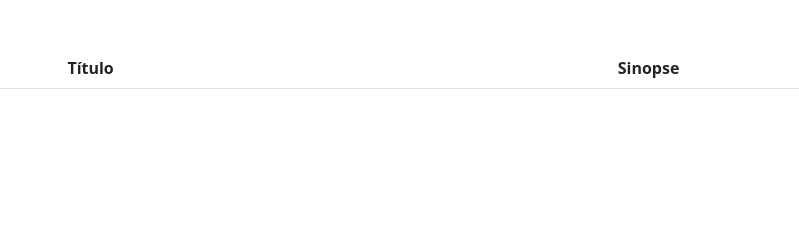
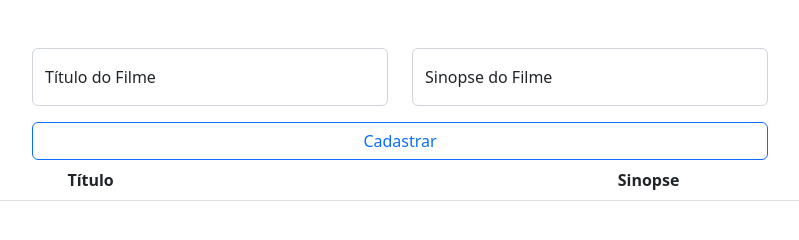
Before and after one commit to pedrocanova/02-10-2024-Projeto-Full-Stack---html-css-javascript, a website: page front/index.html in a window 1280 px wide. Shown: the whole page, without its empty margins (240-1039 px from the left). Drawn offline with nearby package versions, Linux system fonts and the light colour scheme; no server answers.

Commit message:
cadastro de filmes

```diff
--- a/front/index.html
+++ b/front/index.html
@@ -12,10 +12,23 @@
 <body onload="obterFilmes()">
   <div class="container mt-5">
     <div class="row justify-content-center">
-
+      <div class="col-md-8 col-lg-4">
+        <div class="form-floating mb-3">
+          <input type="text" class="form-control" id="tituloInput" placeholder="Título do Filme">
+          <label for="tituloInput">Título do Filme</label>
+        </div>
+      </div>
+      <div class="col-md-8 col-lg-4">
+        <div class="form-floating mb-3">
+          <input type="text" class="form-control" id="sinopseInput" placeholder="Sinopse do Filme">
+          <label for="sinopseInput">Sinopse do Filme</label>
+        </div>
+      </div>
     </div>
     <div class="row justify-content-center">
-
+      <div class="col-md-8">
+        <button class="btn btn-outline-primary w-100" onclick="cadastrarFilme()">Cadastrar</button>
+      </div>
     </div>
     <div class="row justify-content-center">
       <div class="col md-8">
--- a/front/js/script.js
+++ b/front/js/script.js
@@ -2,11 +2,10 @@
 const baseURL = 'localhost:3000';
 const filmeEndPoint = '/filmes';
 
-async function obterFilmes() {
-    const URLcompleta = `${protocolo}${baseURL}${filmeEndPoint}`;
-    const filmes = (await axios.get(URLcompleta)).data
+function listarFilmes (filmes) {
     let tabela = document.querySelector('.filmes')
     let corpoTabela = tabela.getElementsByTagName('tbody')[0]
+    corpoTabela.innerHTML = ""
     for (let filme of filmes) {
         let linha = corpoTabela.insertRow(0)
         let celulaTitulo = linha.insertCell(0)
@@ -14,5 +13,22 @@
         celulaTitulo.innerHTML = filme.titulo
         celulaSinopse.innerHTML = filme.sinopse
     }
+}
 
+async function obterFilmes() {
+    const URLcompleta = `${protocolo}${baseURL}${filmeEndPoint}`;
+    const filmes = (await axios.get(URLcompleta)).data
+    listarFilmes(filmes)
 }
+
+async function cadastrarFilme() {
+    const URLcompleta = `${protocolo}${baseURL}${filmeEndPoint}`
+    let tituloInput = document.querySelector('#tituloInput')
+    let sinopseInput = document.querySelector('#sinopseInput')
+    let titulo = tituloInput.value
+    let sinopse = sinopseInput.value
+    tituloInput.value = ""
+    sinopseInput.value = ""
+    const filmes = (await axios.post(URLcompleta, {titulo, sinopse})).data
+    listarFilmes(filmes)
+}
```
